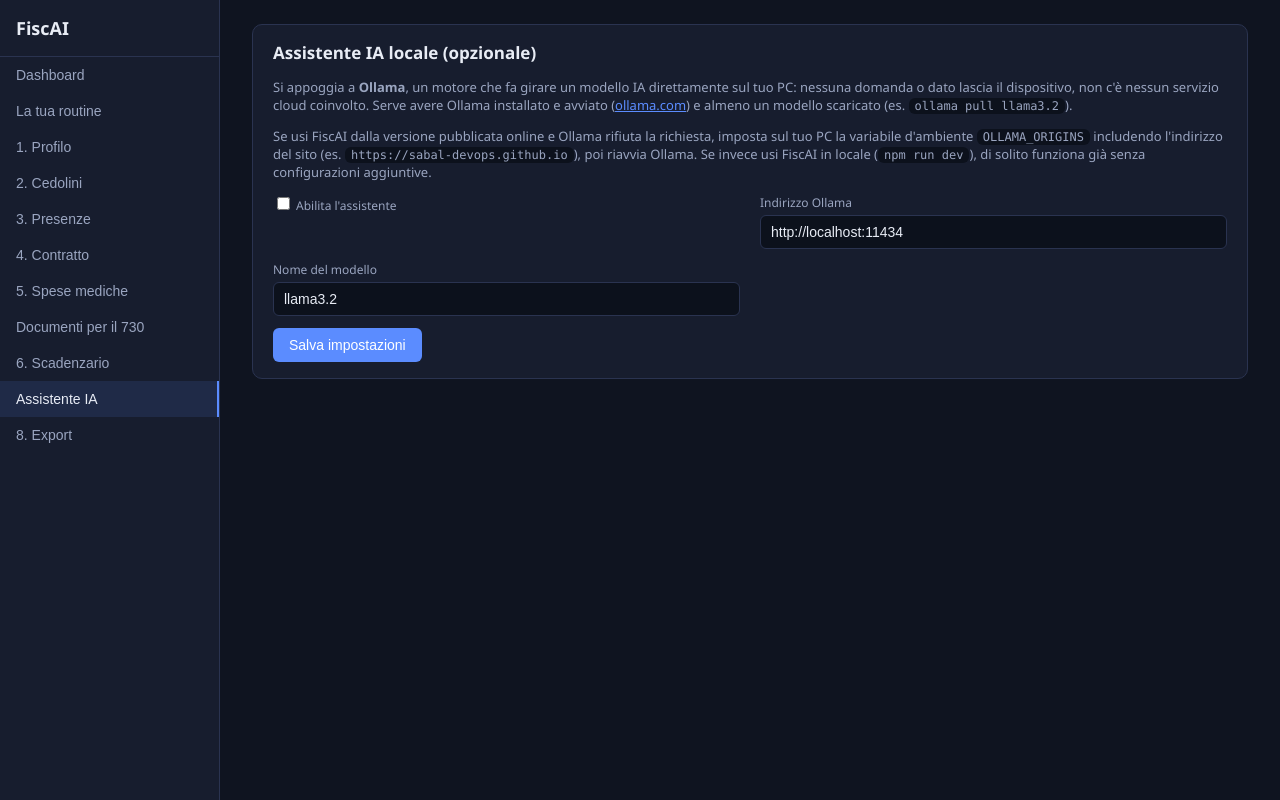
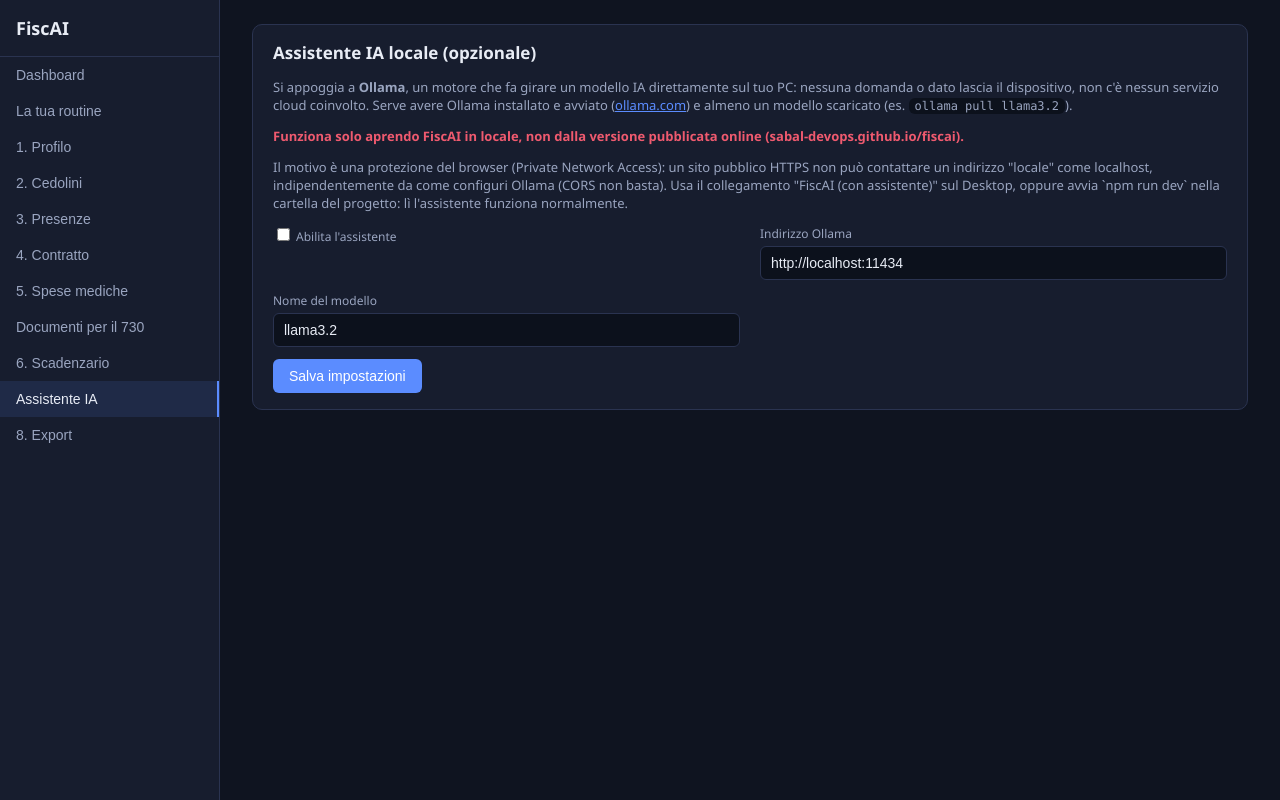
Before and after one commit to sabal-devops/fiscai, a React (Vite) app: page / in a window 1280 px wide. Both pictures are taken after a click on the button "Assistente IA". Built offline with nearby package versions, Linux system fonts and the light colour scheme.

Commit message:
Chiarisci limite Private Network Access per assistente IA su versione online

```diff
--- a/src/pages/Assistente.tsx
+++ b/src/pages/Assistente.tsx
@@ -34,6 +34,9 @@ export function Assistente() {
 
   if (!impostazioni) return <div className="empty-state">Caricamento...</div>;
 
+  const suPaginaPubblicata = typeof window !== 'undefined'
+    && !['localhost', '127.0.0.1'].includes(window.location.hostname);
+
   return (
     <div>
       <div className="card">
@@ -44,12 +47,14 @@ export function Assistente() {
           Ollama installato e avviato (<a href="https://ollama.com" target="_blank" rel="noreferrer" style={{ color: 'var(--accent)' }}>ollama.com</a>)
           e almeno un modello scaricato (es. <code className="formula" style={{ padding: '1px 6px' }}>ollama pull llama3.2</code>).
         </p>
+        <p style={{ color: 'var(--danger)', fontSize: 13, fontWeight: 600 }}>
+          Funziona solo aprendo FiscAI in locale, non dalla versione pubblicata online (sabal-devops.github.io/fiscai).
+        </p>
         <p style={{ color: 'var(--text-dim)', fontSize: 13 }}>
-          Se usi FiscAI dalla versione pubblicata online e Ollama rifiuta la richiesta, imposta sul tuo PC la
-          variabile d'ambiente <code className="formula" style={{ padding: '1px 6px' }}>OLLAMA_ORIGINS</code> includendo
-          l'indirizzo del sito (es. <code className="formula" style={{ padding: '1px 6px' }}>https://sabal-devops.github.io</code>),
-          poi riavvia Ollama. Se invece usi FiscAI in locale (<code className="formula" style={{ padding: '1px 6px' }}>npm run dev</code>),
-          di solito funziona già senza configurazioni aggiuntive.
+          Il motivo è una protezione del browser (Private Network Access): un sito pubblico HTTPS non può
+          contattare un indirizzo "locale" come localhost, indipendentemente da come configuri Ollama (CORS
+          non basta). Usa il collegamento "FiscAI (con assistente)" sul Desktop, oppure avvia `npm run dev`
+          nella cartella del progetto: lì l'assistente funziona normalmente.
         </p>
         <div className="form-grid">
           <div className="field">
@@ -75,7 +80,17 @@ export function Assistente() {
         <button className="primary" style={{ marginTop: 12 }} onClick={salvaImpostazioniAssistente}>Salva impostazioni</button>
       </div>
 
-      {impostazioni.assistenteAbilitato && (
+      {impostazioni.assistenteAbilitato && suPaginaPubblicata && (
+        <div className="card">
+          <div className="anomalia">
+            Stai usando la versione pubblicata online: da qui l'assistente non può raggiungere Ollama (lo
+            blocca il browser, non è un problema di configurazione). Apri il collegamento "FiscAI (con
+            assistente)" sul Desktop per usarlo.
+          </div>
+        </div>
+      )}
+
+      {impostazioni.assistenteAbilitato && !suPaginaPubblicata && (
         <div className="card">
           <h2>Fai una domanda</h2>
           <p style={{ color: 'var(--text-dim)', fontSize: 13 }}>
```
